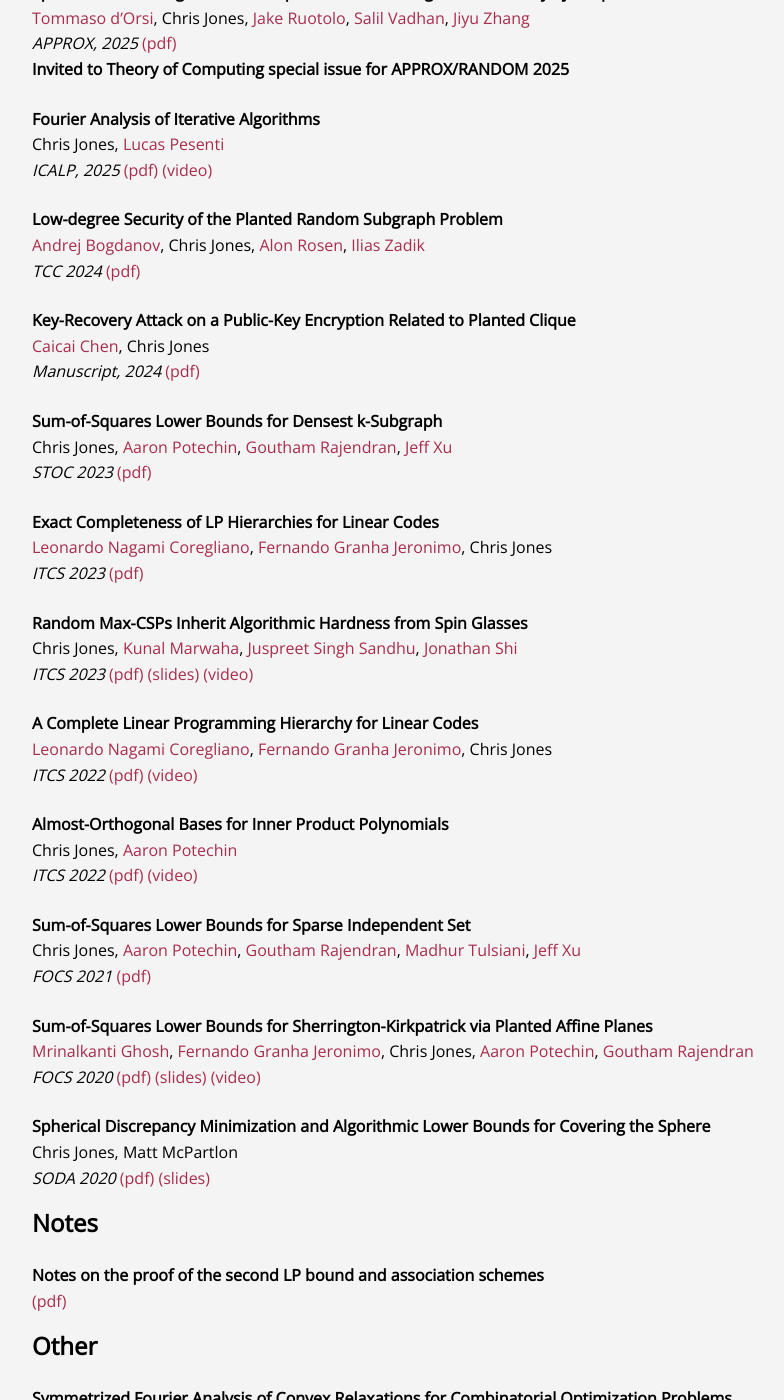
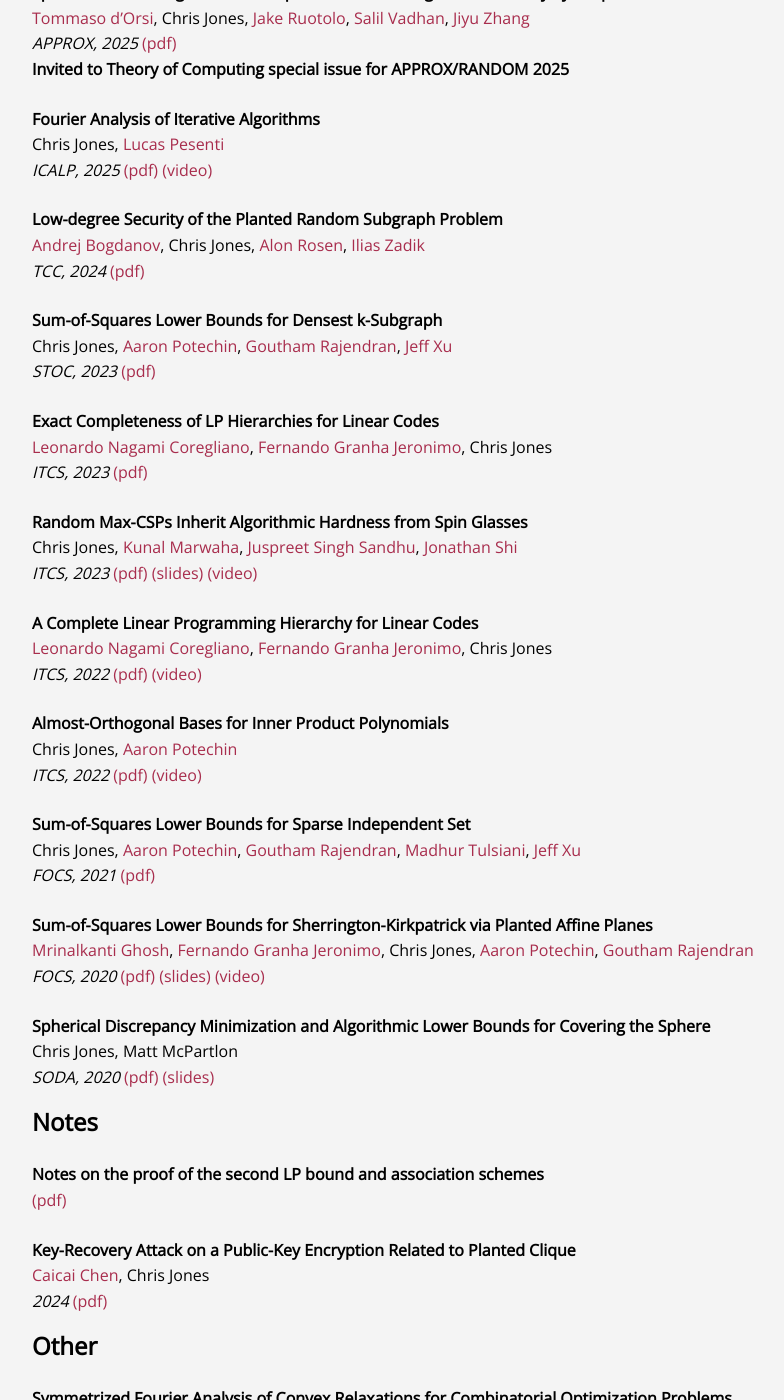
Before and after one commit to christophsjones/personal-website, a Jekyll site: the page built from index.md, in a window 1280 px wide and 1400 px high, scrolled down 1161 px. Shown: the whole window, without its empty margins (208-992 px from the left). Built offline with Jekyll 4.4.1, drawn with Linux system fonts in a browser that asks for light colours.

```diff
--- a/index.md
+++ b/index.md
@@ -66,48 +66,48 @@ Chris Jones, [Lucas Pesenti]
 
 **Low-degree Security of the Planted Random Subgraph Problem**
 [Andrej Bogdanov], Chris Jones, [Alon Rosen], [Ilias Zadik]
-*TCC 2024* [(pdf)](/assets/papers/planted-random-subgraph.pdf)
-
-**Key-Recovery Attack on a Public-Key Encryption Related to Planted Clique**
-[Caicai Chen], Chris Jones
-*Manuscript, 2024* [(pdf)](/assets/papers/attack-pke-planted-clique.pdf)
+*TCC, 2024* [(pdf)](/assets/papers/planted-random-subgraph.pdf)
 
 **Sum-of-Squares Lower Bounds for Densest k-Subgraph**
 Chris Jones, [Aaron Potechin], [Goutham Rajendran], [Jeff Xu]
-*STOC 2023* [(pdf)](/assets/papers/sos-densest-k-subgraph.pdf)
+*STOC, 2023* [(pdf)](/assets/papers/sos-densest-k-subgraph.pdf)
 
 **Exact Completeness of LP Hierarchies for Linear Codes**
 [Leonardo Nagami Coregliano], [Fernando Granha Jeronimo], Chris Jones
-*ITCS 2023* [(pdf)](/assets/papers/exact-completeness-of-lp-hierarchies.pdf)
+*ITCS, 2023* [(pdf)](/assets/papers/exact-completeness-of-lp-hierarchies.pdf)
 
 **Random Max-CSPs Inherit Algorithmic Hardness from Spin Glasses**
 Chris Jones, [Kunal Marwaha], [Juspreet Singh Sandhu], [Jonathan Shi]
-*ITCS 2023* [(pdf)](/assets/papers/random-max-csps-inherit.pdf) [(slides)](https://docs.google.com/presentation/d/1ePAkyX7h1s160M99Ivhkm_0s5eJZSboP1cQaCzXdVSk/edit?usp=sharing) [(video)](https://drive.google.com/file/d/1Gr11DcHiE7ZJ7bQw8J6tdQXshHmhHiIH/view?usp=share_link)
+*ITCS, 2023* [(pdf)](/assets/papers/random-max-csps-inherit.pdf) [(slides)](https://docs.google.com/presentation/d/1ePAkyX7h1s160M99Ivhkm_0s5eJZSboP1cQaCzXdVSk/edit?usp=sharing) [(video)](https://drive.google.com/file/d/1Gr11DcHiE7ZJ7bQw8J6tdQXshHmhHiIH/view?usp=share_link)
 
 **A Complete Linear Programming Hierarchy for Linear Codes**
 [Leonardo Nagami Coregliano], [Fernando Granha Jeronimo], Chris Jones
-*ITCS 2022* [(pdf)](/assets/papers/complete-linear-programming-hierarchy.pdf) [(video)](https://www.youtube.com/watch?v=3kswznFRN6k&ab_channel=SimonsInstitute)
+*ITCS, 2022* [(pdf)](/assets/papers/complete-linear-programming-hierarchy.pdf) [(video)](https://www.youtube.com/watch?v=3kswznFRN6k&ab_channel=SimonsInstitute)
 
 **Almost-Orthogonal Bases for Inner Product Polynomials**
 Chris Jones, [Aaron Potechin]
-*ITCS 2022* [(pdf)](/assets/papers/inner-product-polynomials.pdf) [(video)](https://www.youtube.com/watch?v=RNQIBwNxrv8&ab_channel=SimonsInstitute)
+*ITCS, 2022* [(pdf)](/assets/papers/inner-product-polynomials.pdf) [(video)](https://www.youtube.com/watch?v=RNQIBwNxrv8&ab_channel=SimonsInstitute)
 
 **Sum-of-Squares Lower Bounds for Sparse Independent Set**
 Chris Jones, [Aaron Potechin], [Goutham Rajendran], [Madhur Tulsiani], [Jeff Xu]
-*FOCS 2021* [(pdf)](/assets/papers/sos-sparse-independent-set.pdf)
+*FOCS, 2021* [(pdf)](/assets/papers/sos-sparse-independent-set.pdf)
 
 **Sum-of-Squares Lower Bounds for Sherrington-Kirkpatrick via Planted Affine Planes**
 [Mrinalkanti Ghosh], [Fernando Granha Jeronimo], Chris Jones, [Aaron Potechin], [Goutham Rajendran]
-*FOCS 2020* [(pdf)](/assets/papers/sos-sherrington-kirkpatrick.pdf) [(slides)](/assets/slides/sos-sherrington-kirkpatrick-slides.pdf) [(video)](https://www.youtube.com/watch?v=NJdysdBUlEU&ab_channel=IEEEFOCS%3AFoundationsofComputerScience)
+*FOCS, 2020* [(pdf)](/assets/papers/sos-sherrington-kirkpatrick.pdf) [(slides)](/assets/slides/sos-sherrington-kirkpatrick-slides.pdf) [(video)](https://www.youtube.com/watch?v=NJdysdBUlEU&ab_channel=IEEEFOCS%3AFoundationsofComputerScience)
 
 **Spherical Discrepancy Minimization and Algorithmic Lower Bounds for Covering the Sphere**
 Chris Jones, Matt McPartlon
-*SODA 2020* [(pdf)](/assets/papers/spherical-discrepancy.pdf) [(slides)](/assets/slides/spherical-discrepancy-slides.pdf)
+*SODA, 2020* [(pdf)](/assets/papers/spherical-discrepancy.pdf) [(slides)](/assets/slides/spherical-discrepancy-slides.pdf)
 
 ## Notes
 
 **Notes on the proof of the second LP bound and association schemes**
 [(pdf)](/assets/notes/second_lp_bound.pdf)
+
+**Key-Recovery Attack on a Public-Key Encryption Related to Planted Clique**
+[Caicai Chen], Chris Jones
+*2024* [(pdf)](/assets/papers/attack-pke-planted-clique.pdf)
 
 ## Other
 
```
Also changed, not shown: other parts of index.md (+1 -1 lines).
